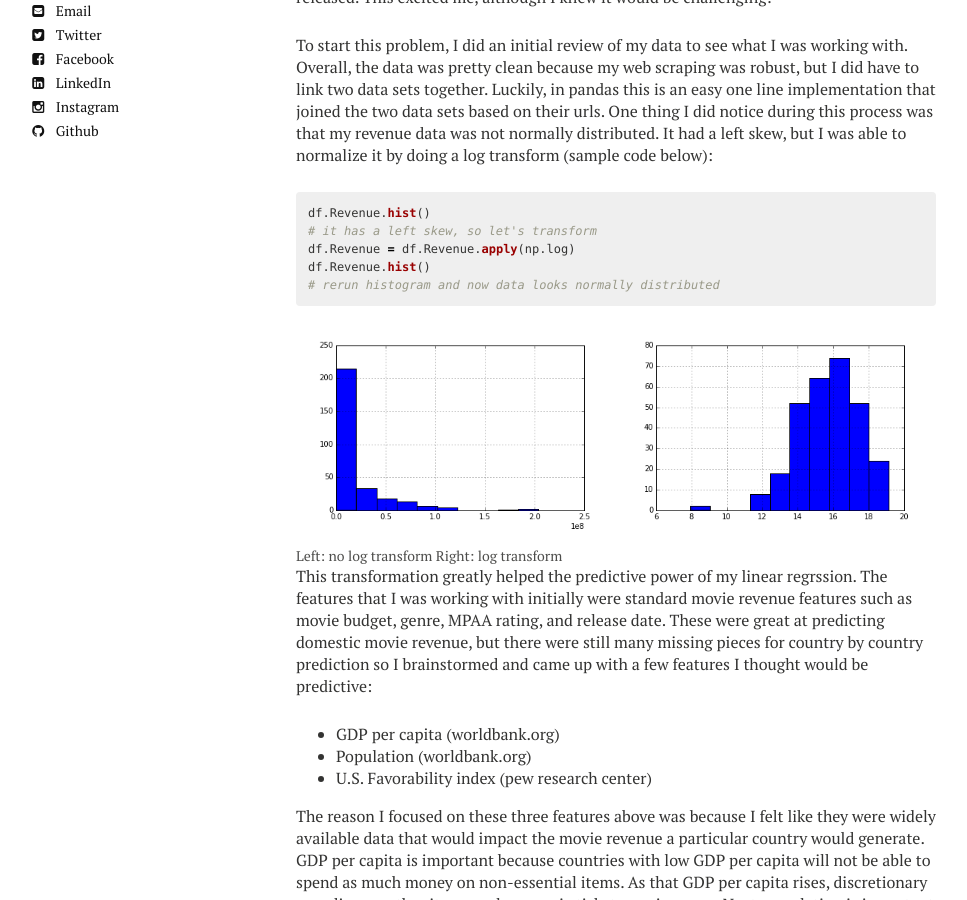
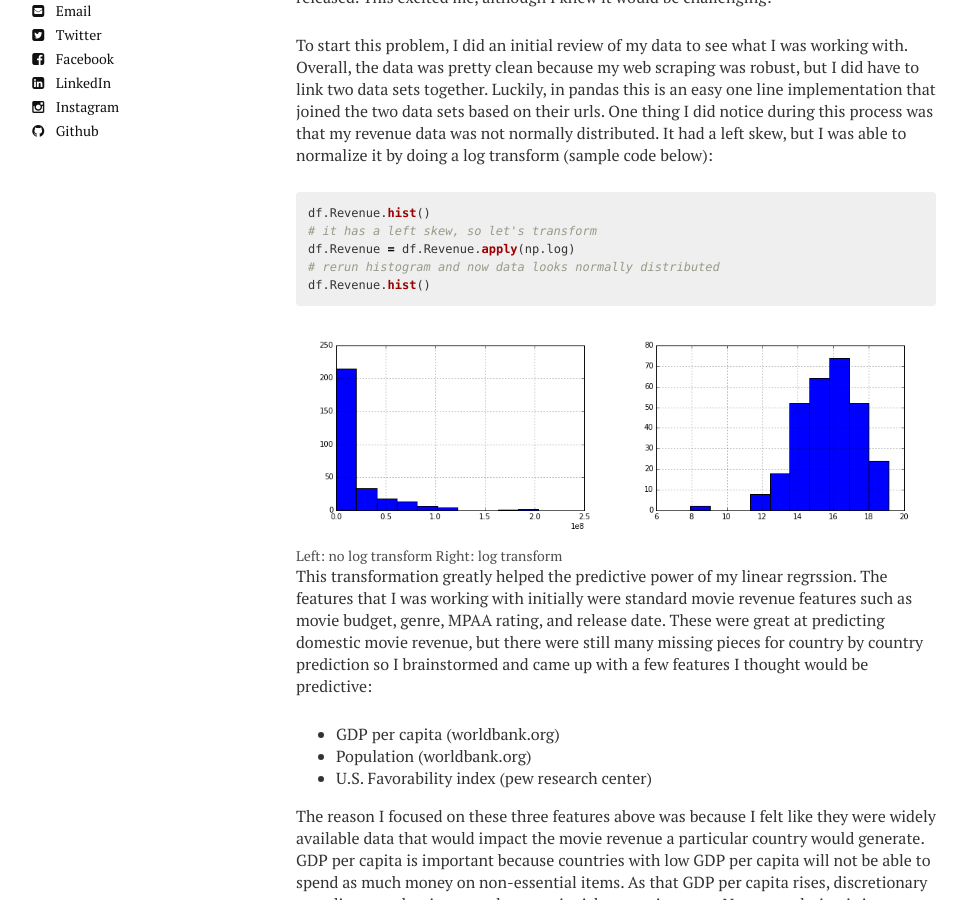
Before and after one commit to trevor-smith/trevor-smith.github.io, a Jekyll site: the page built from _posts/2015-04-27-predicting-foreign-gross.md, in a window 1280 px wide and 900 px high, scrolled down 656 px. Shown: the whole window, without its empty margins (24-991 px from the left). Built offline with Jekyll 4.4.1, drawn with Linux system fonts in a browser that asks for light colours; nearby versions of some CDN libraries.

Commit message:
formatting

```diff
--- a/_posts/2015-04-27-predicting-foreign-gross.md
+++ b/_posts/2015-04-27-predicting-foreign-gross.md
@@ -18,14 +18,14 @@ To start this problem, I did an initial review of my data to see what I was work
 df.Revenue.hist()
 # it has a left skew, so let's transform
 df.Revenue = df.Revenue.apply(np.log)
+# rerun histogram and now data looks normally distributed
 df.Revenue.hist()
-# rerun histogram and now data looks normally distributed
+
 {% endhighlight %}
-
 <figure class="half">
     <a href="/images/revenue.png"><img src="/images/revenue.png"></a>
     <a href="/images/revenue_log.png"><img src="/images/revenue_log.png"></a>
-    <figcaption>Left: no log transform Right: log transform</figcaption>
+    <figcaption>     Left: no log transform                     Right: log transform</figcaption>
 </figure>
 
 This transformation greatly helped the predictive power of my linear regrssion.  The features that I was working with initially were standard movie revenue features such as movie budget, genre, MPAA rating, and release date.  These were great at predicting domestic movie revenue, but there were still many missing pieces for country by country prediction so I brainstormed and came up with a few features I thought would be predictive:
```
